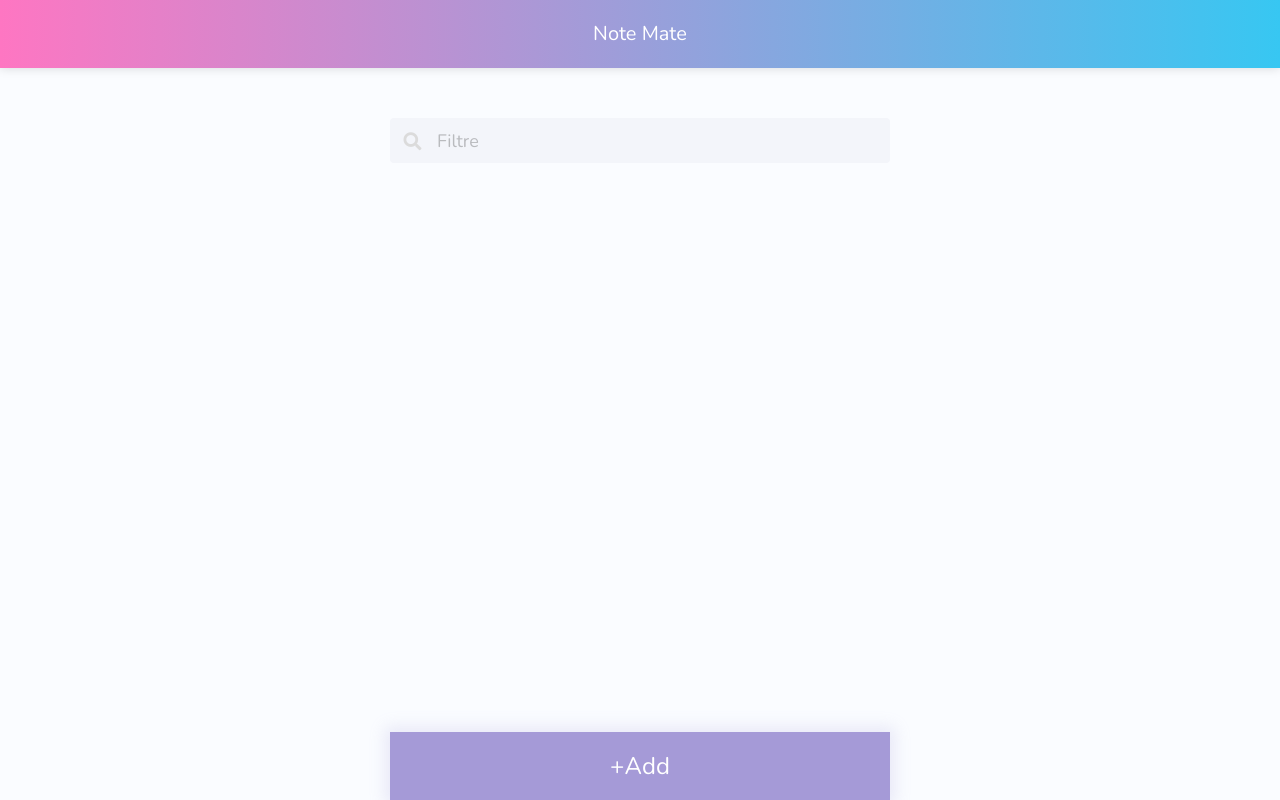
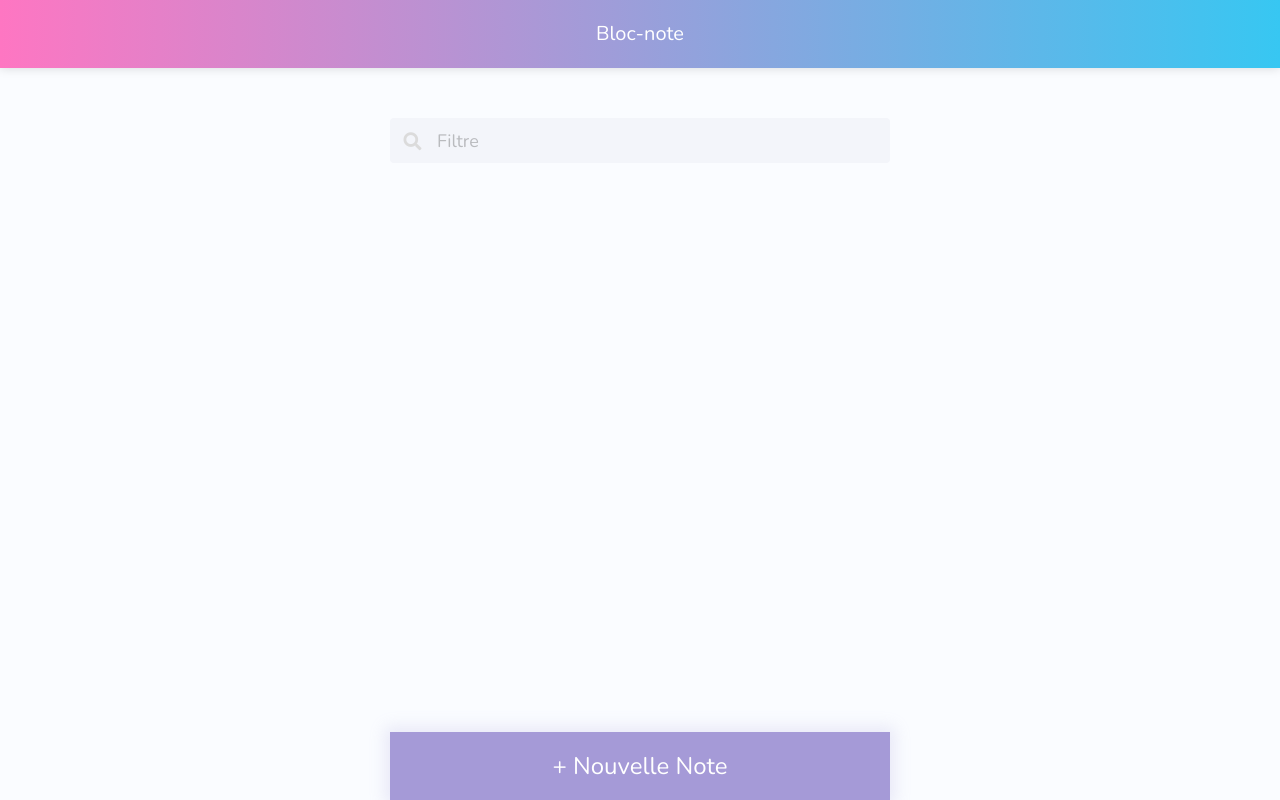
Before and after one commit to TimotheGauquelin/notes-frontend, an Angular app: page / in a window 1280 px wide. Built offline with nearby package versions, Linux system fonts and the light colour scheme.

Commit message:
Renaming

```diff
--- a/src/app/pages/main-layout/main-layout.component.html
+++ b/src/app/pages/main-layout/main-layout.component.html
@@ -1,6 +1,6 @@
 <div class="layout-bar">
     <div class="top-bar">
-        <h1>Note Mate</h1>
+        <h1>Bloc-note</h1>
     </div>
     <div class="page-content">
         <router-outlet></router-outlet>
--- a/src/app/pages/note-details/note-details.component.html
+++ b/src/app/pages/note-details/note-details.component.html
@@ -5,14 +5,14 @@
         <div class="fiel">
             <label class="label">Titre</label>
             <div class="control">
-                <input type="text" name="title" [ngModel]="note.title" class="input" required>
+                <input type="text" name="title" [ngModel]="note.title" required class="input" >
             </div>
         </div>
 
         <br>
 
         <div class="field">
-            <label class="label">Body</label>
+            <label class="label">Contenu</label>
             <div class="control">
                 <textarea class="textarea" name="body" [ngModel]="note.body"></textarea>
             </div>
--- a/src/app/pages/notes-list/notes-list.component.html
+++ b/src/app/pages/notes-list/notes-list.component.html
@@ -24,6 +24,6 @@
 
   </div>
 
-    <button class="button floating-add-button is-primary" routerLink="new">+Add</button>
+    <button class="button floating-add-button is-primary" routerLink="new">+ Nouvelle Note</button>
 
 </div>
--- a/src/app/shared/notes.service.ts
+++ b/src/app/shared/notes.service.ts
@@ -31,13 +31,13 @@ export class NotesService {
     return index;
   }
 
-  update(id:number, title: string, body: string) {
+  update(id: number, title: string, body: string) {
     let note = this.notes[id];
     note.title = title;
     note.body = body;
   }
 
-  delete(id:number) {
+  delete(id: number) {
     this.notes.splice(id, 1);
   }
 
```
